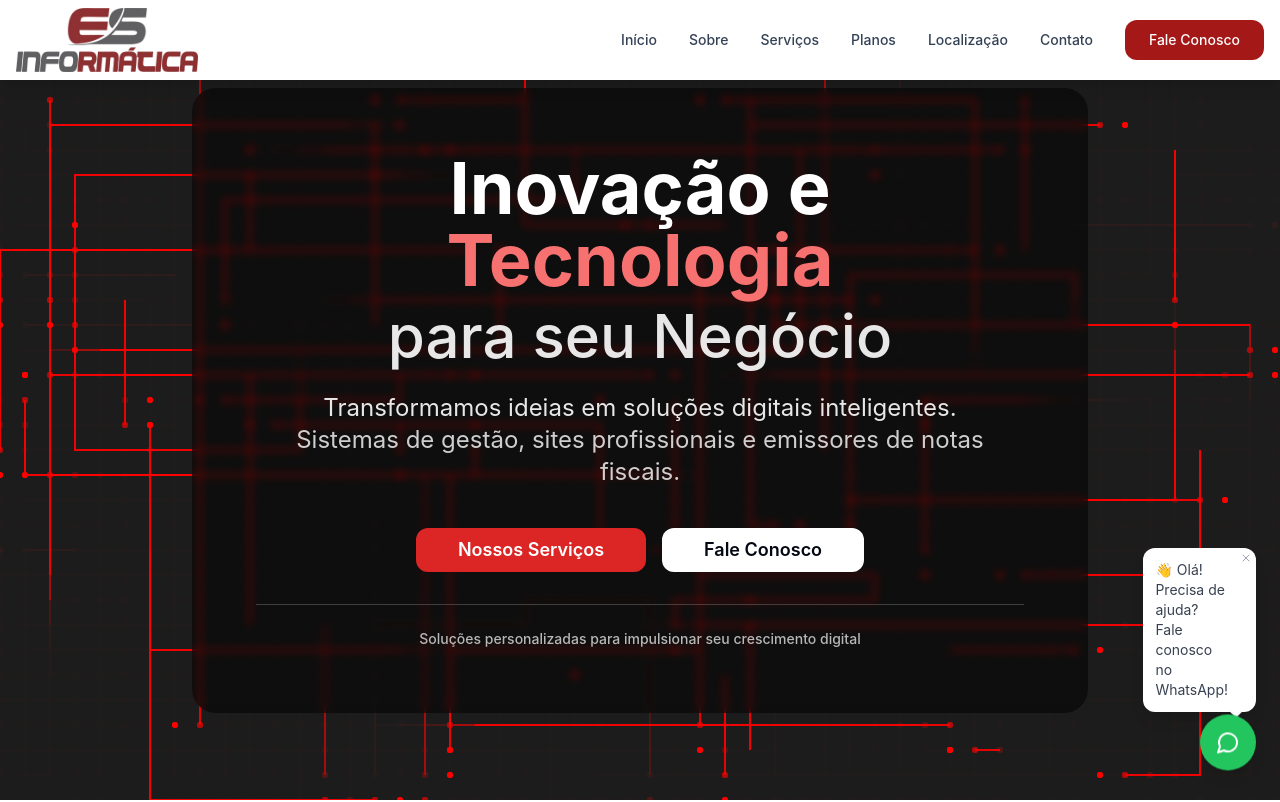
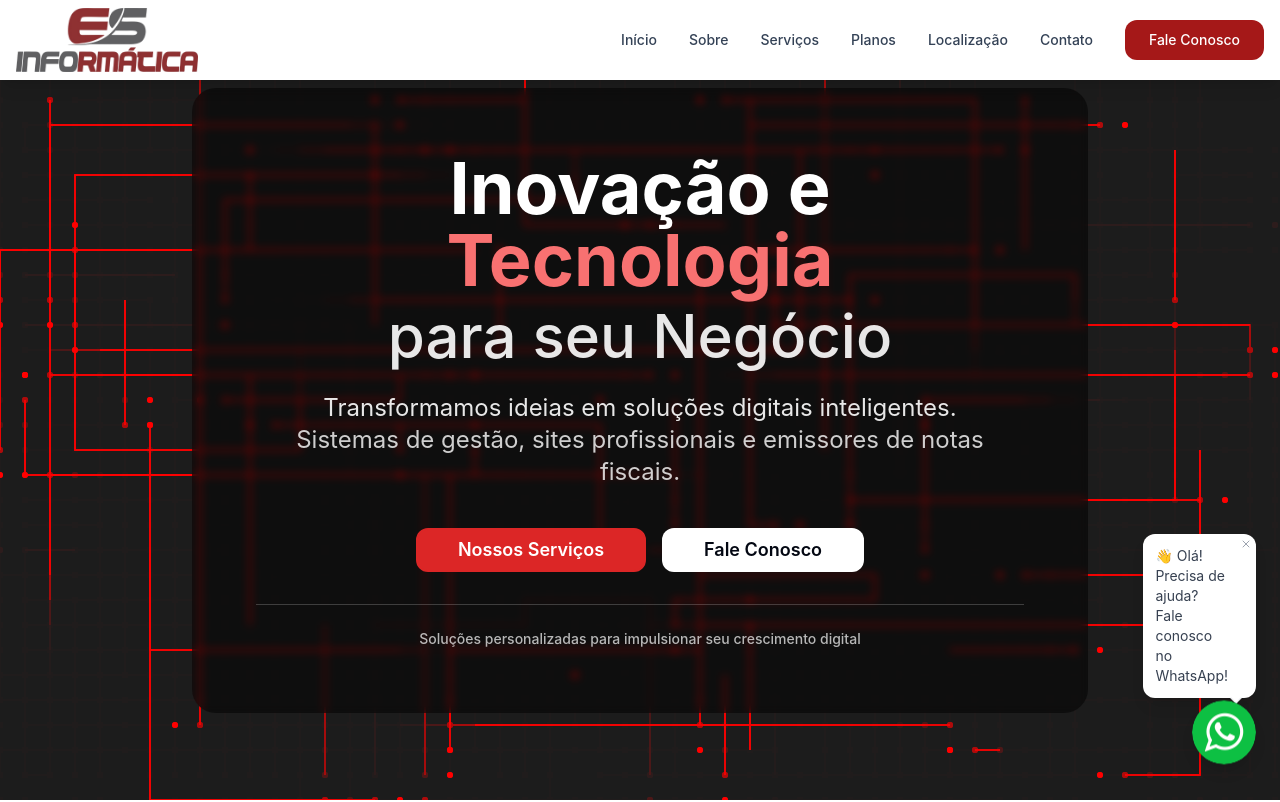
Before and after one commit to DevZipMateus/es-informatica, a React (Vite) app: page / in a window 1280 px wide. Shown: the top 802 px of the page. Built offline with nearby package versions, Linux system fonts and the light colour scheme.

Commit message:
Update WhatsApp button image
Add the provided image to the WhatsApp button in `src/components/WhatsAppFloat.tsx`.

```diff
--- a/src/components/WhatsAppFloat.tsx
+++ b/src/components/WhatsAppFloat.tsx
@@ -1,6 +1,6 @@
 
 import React, { useState, useEffect } from 'react';
-import { MessageCircle, X } from 'lucide-react';
+import { X } from 'lucide-react';
 
 const WhatsAppFloat = () => {
   const [isVisible, setIsVisible] = useState(false);
@@ -81,7 +81,7 @@ const WhatsAppFloat = () => {
           {/* Button */}
           <button
             onClick={handleWhatsAppClick}
-            className={`bg-green-500 hover:bg-green-600 text-white rounded-full p-4 shadow-lg hover:shadow-xl transition-all duration-300 hover:scale-110 animate-float cursor-pointer relative ${
+            className={`bg-transparent rounded-full shadow-lg hover:shadow-xl transition-all duration-300 hover:scale-110 animate-float cursor-pointer relative overflow-hidden ${
               isClicked ? 'scale-95' : ''
             }`}
             aria-label="Abrir WhatsApp para contato"
@@ -91,7 +91,11 @@ const WhatsAppFloat = () => {
               touchAction: 'manipulation'
             }}
           >
-            <MessageCircle className="h-6 w-6" />
+            <img
+              src="/lovable-uploads/85480ad5-b80f-49dc-b43e-987b7b6296f9.png"
+              alt="WhatsApp"
+              className="h-16 w-16 rounded-full"
+            />
           </button>
 
           {/* Pulse Animation */}
```
Also changed, not shown: public/lovable-uploads/85480ad5-b80f-49dc-b43e-987b7b6296f9.png (added).
